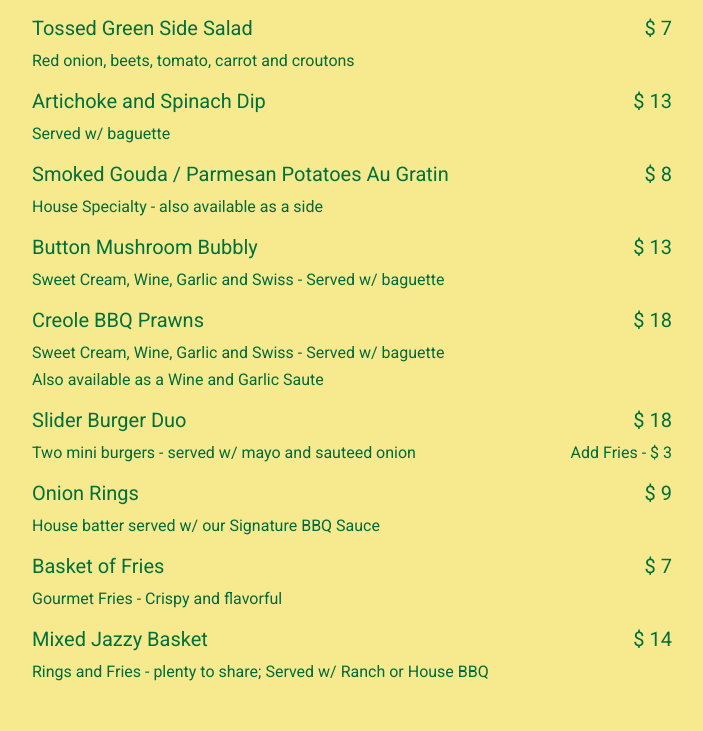
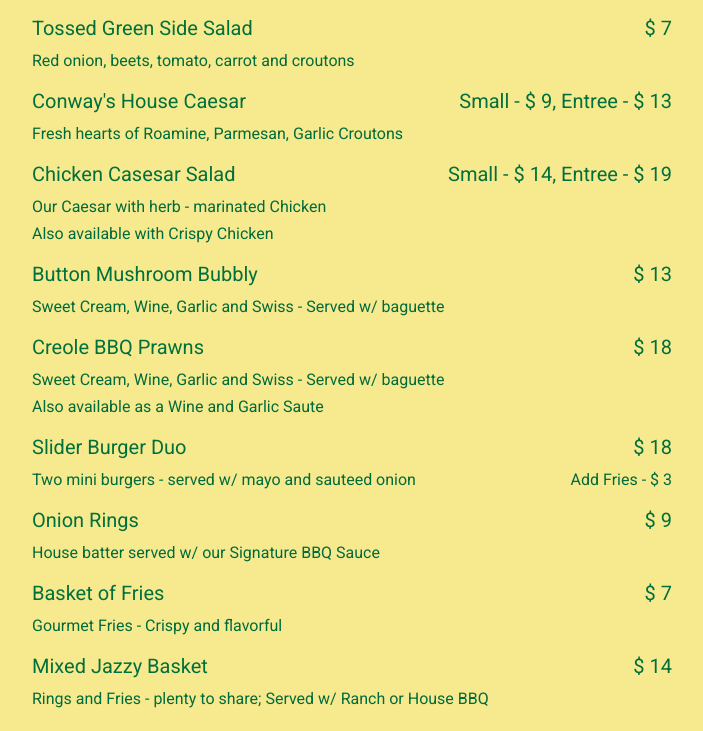
Before and after one commit to astevens104/ConwaysHouseofJazz, a plain HTML site: page soupandsalad.html in a window 1280 px wide. Shown: the part 69-800 px from the top of the page, without its empty margins (288-991 px from the left). Drawn offline with Linux system fonts and the light colour scheme.

Commit message:
more menu items added

```diff
--- a/soupandsalad.html
+++ b/soupandsalad.html
@@ -22,21 +22,25 @@
                 <h4></h4>
                 </div>
                 <div class="item__main">
-                 <p class="menu__item">Artichoke and Spinach Dip</p>
-                 <p class="item__price">$ 13</p>
+                 <p class="menu__item">Conway's House Caesar</p>
+                 <p class="item__price">Small - $ 9, Entree - $ 13</p>
                 </div>
                 <div class="item__description">
-                <h4>Served w/ baguette<h4>
+                <h4>Fresh hearts of Roamine, Parmesan, Garlic Croutons<h4>
                 <h4></h4>
                 </div>
                 <div class="item__main">
-                 <p class="menu__item">Smoked Gouda / Parmesan Potatoes Au Gratin</p>
-                 <p class="item__price">$ 8</p>
+                 <p class="menu__item">Chicken Casesar Salad</p>
+                 <p class="item__price">Small - $ 14, Entree - $ 19</p>
                 </div>
                 <div class="item__description">
-                <h4>House Specialty - also available as a side<h4>
+                <h4>Our Caesar with herb - marinated Chicken<h4>
                 <h4></h4>
                 </div>
+                <div class="item__description">
+                    <h4>Also available with Crispy Chicken<h4>
+                    <h4></h4>
+                    </div>
                 <div class="item__main">
                  <p class="menu__item">Button Mushroom Bubbly</p>
                  <p class="item__price">$ 13</p>
```
